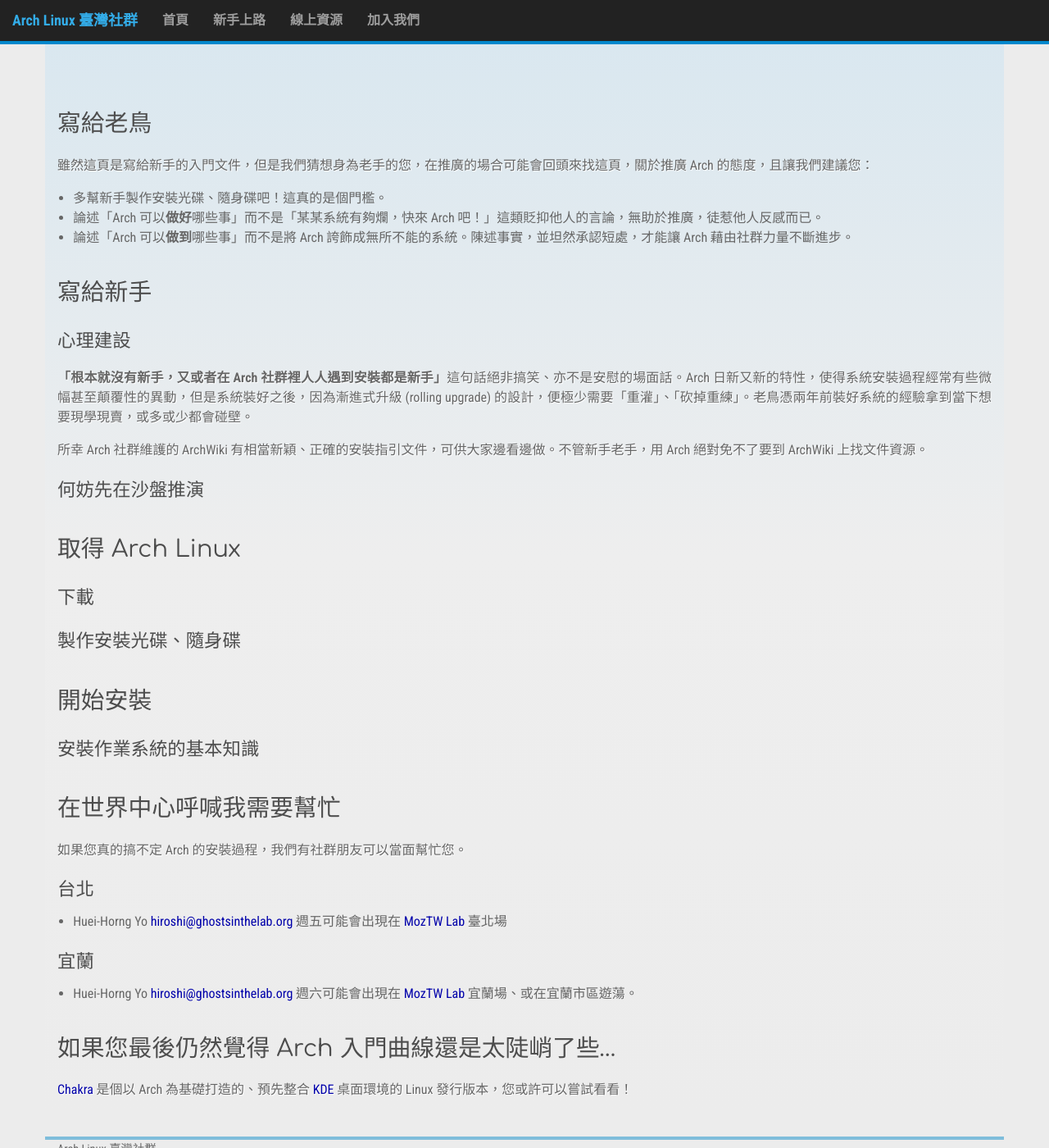
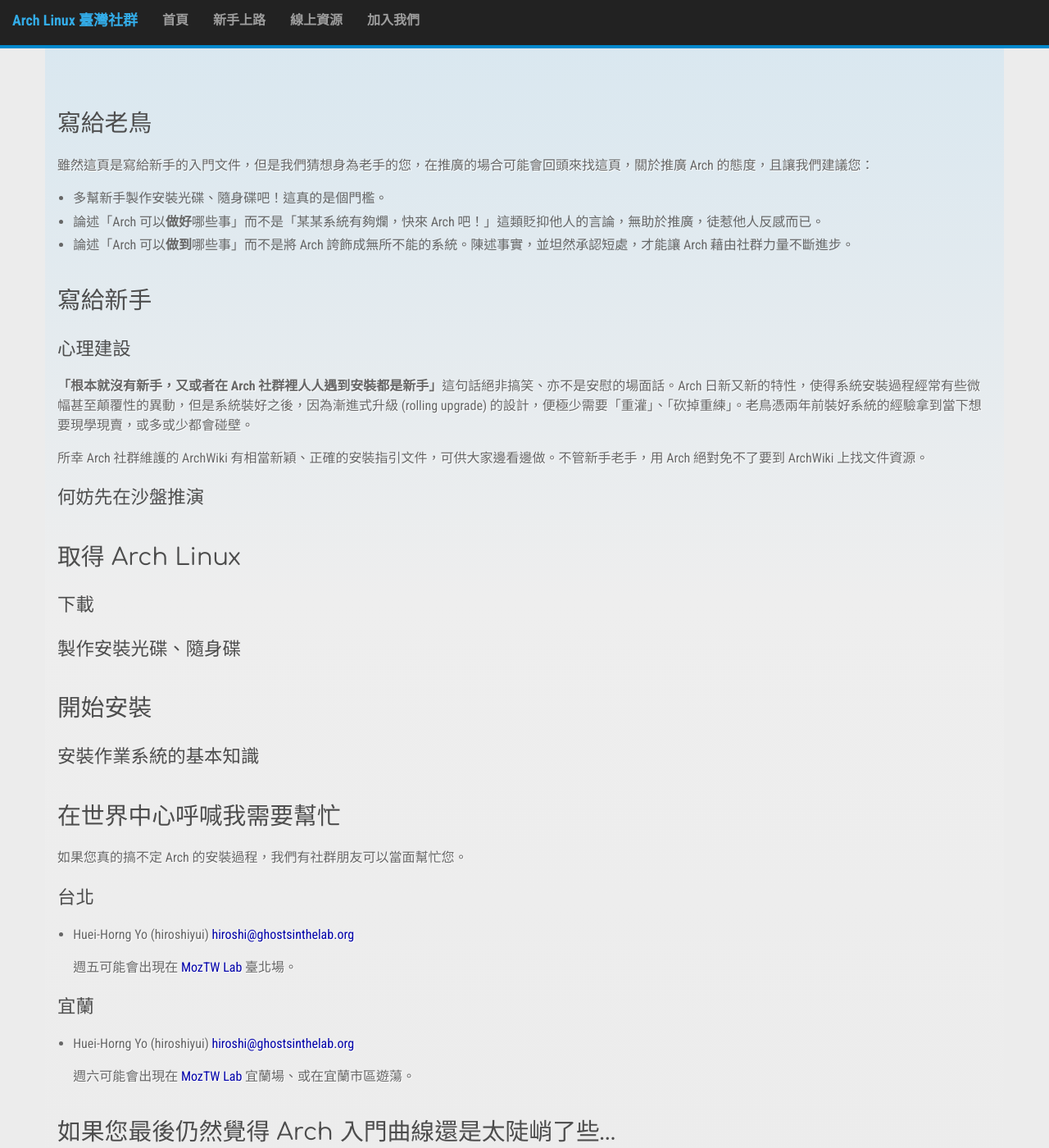
Before and after one commit to linux-taiwan/arch.linux.org.tw, a Jekyll site: the page built from getstarted.md, in a window 1280 px wide and 1400 px high. Shown: the whole window at 82% size. Built offline with Jekyll 4.4.1, drawn with Linux system fonts in a browser that asks for light colours; nearby versions of some CDN libraries; Markdown is read by kramdown in place of the engine named in the settings.

Commit message:
Edit getstarted.md
Signed-off-by: Huei-Horng Yo <hiroshiyui@gmail.com>

```diff
--- a/_sass/main.scss
+++ b/_sass/main.scss
@@ -25,7 +25,10 @@
   font: 13.34px 'Roboto Condensed', 'Microsoft JhengHei', Helvetica, Arial, sans-serif;
   font-size: 1em;
   font-size: 1rem;
-  text-align: justify;
+  /*text-align: justify;*/
+  /*text-justify: inter-ideograph;*/
+  /*@include hyphenation;*/
+  @include hyphens(auto);
   line-height: 1.5em;
 }
 
@@ -61,6 +64,7 @@
   margin-left: 1.2em;
   li {
     color: #666;
+    margin-bottom: 0.3em;
   }
 }
 
--- a/css/main.css
+++ b/css/main.css
@@ -22,7 +22,12 @@
   font: 13.34px 'Roboto Condensed', 'Microsoft JhengHei', Helvetica, Arial, sans-serif;
   font-size: 1em;
   font-size: 1rem;
-  text-align: justify;
+  /*text-align: justify;*/
+  /*text-justify: inter-ideograph;*/
+  /*@include hyphenation;*/
+  -webkit-hyphens: auto;
+  -moz-hyphens: auto;
+  hyphens: auto;
   line-height: 1.5em;
 }
 
@@ -67,6 +72,7 @@
 }
 ul li {
   color: #666;
+  margin-bottom: 0.3em;
 }
 
 /*****************************************************************************/
--- a/getstarted.md
+++ b/getstarted.md
@@ -32,11 +32,15 @@
 
 ## 台北
 
-* Huei-Horng Yo <hiroshi@ghostsinthelab.org> 週五可能會出現在 [MozTW Lab](http://moztw.org/events/moztw-lab/) 臺北場
+* Huei-Horng Yo (hiroshiyui) <hiroshi@ghostsinthelab.org>
+
+  週五可能會出現在 [MozTW Lab](http://moztw.org/events/moztw-lab/) 臺北場。
 
 ## 宜蘭
 
-* Huei-Horng Yo <hiroshi@ghostsinthelab.org> 週六可能會出現在 [MozTW Lab](http://moztw.org/events/moztw-lab/) 宜蘭場、或在宜蘭市區遊蕩。
+* Huei-Horng Yo (hiroshiyui) <hiroshi@ghostsinthelab.org>
+
+  週六可能會出現在 [MozTW Lab](http://moztw.org/events/moztw-lab/) 宜蘭場、或在宜蘭市區遊蕩。
 
 # 如果您最後仍然覺得 Arch 入門曲線還是太陡峭了些…
 
```
